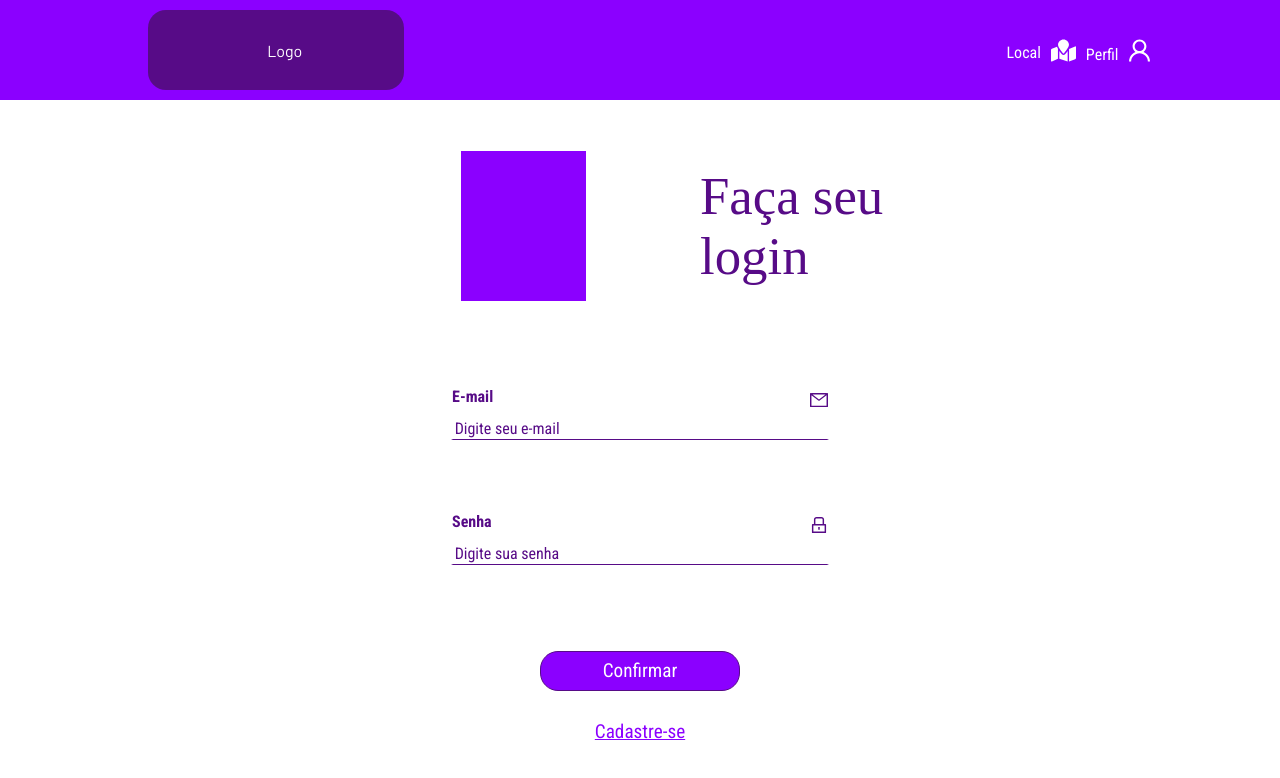
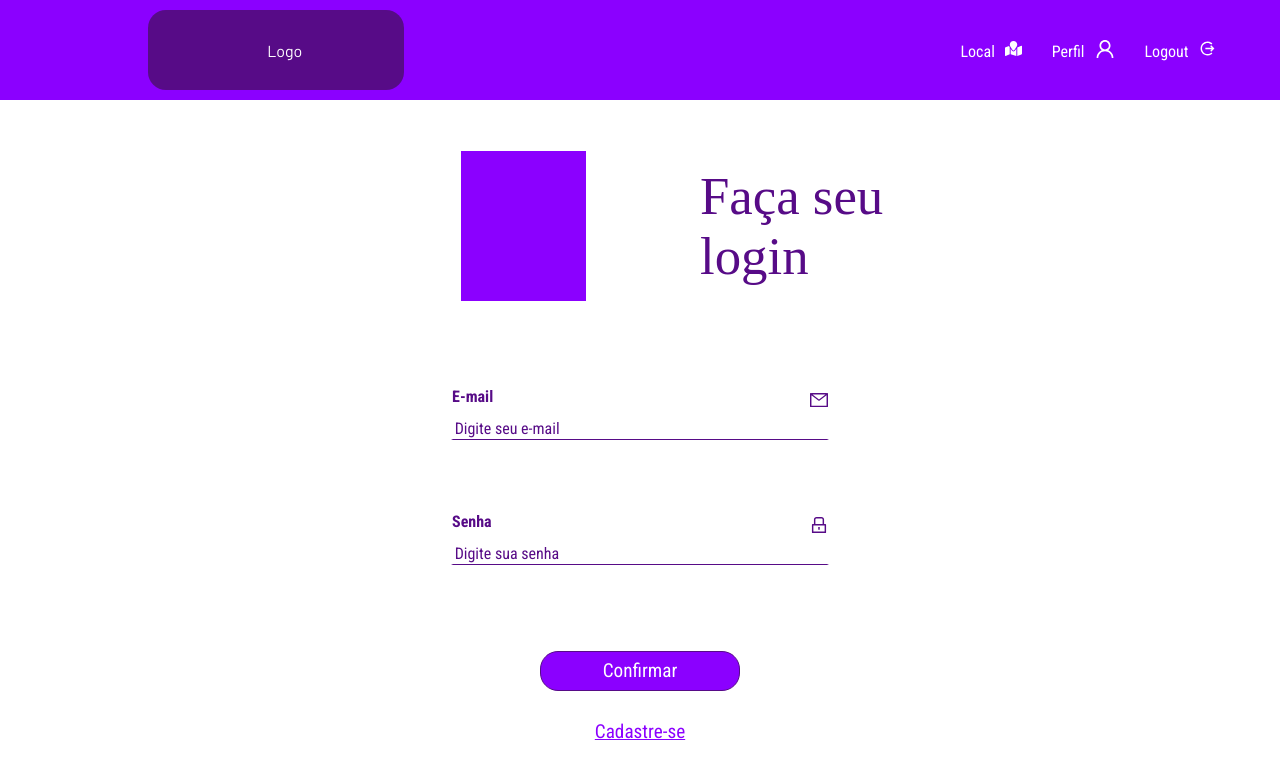
Before and after one commit to cpejr/front-web-mvpclinicas, a React (Vite) app: page /login in a window 1280 px wide. Shown: the top 778 px of the page. Built offline with nearby package versions, Linux system fonts and the light colour scheme; no server answers.

Commit message:
fix : logout and new local on the header

```diff
--- a/src/Components/Header/Header.jsx
+++ b/src/Components/Header/Header.jsx
@@ -1,5 +1,7 @@
 import { UserOutlined } from "@ant-design/icons";
 import { FaMapMarked } from "react-icons/fa";
+import { IoMdLogOut } from "react-icons/io";
+import useAuthStore from "../../stores/auth";
 import {
   BackButton,
   BackLink,
@@ -8,11 +10,14 @@ import {
   ContainerDiv,
   ContainerHeader,
   LogoText,
+  HeaderArea,
 } from "./Styles";
 import { useNavigate } from "react-router-dom";
 
 function Header() {
   const navigate = useNavigate();
+  const isAdmin = useAuthStore((state) => state?.usuario?.admin);
+  console.log(isAdmin);
 
   return (
     <ContainerHeader>
@@ -23,19 +28,20 @@ function Header() {
       </ContainerDiv>
       <ContainerEsquerda>
         <BackLink>
-          <BackButton to="/novolocal" style={{ marginTop: "5px" }}>
-            Local
-          </BackButton>
-
-          <FaMapMarked
-            style={{ marginRight: "10px", fontSize: "25px", color: "#fff" }}
-          />
-          <BackButton to="/perfil">
-            Perfil
-            <UserOutlined
-              style={{ padding: "0.5rem", fontSize: "25px", color: "#fff" }}
-            />
-          </BackButton>
+          {!isAdmin && (
+            <HeaderArea>
+              <BackButton to="/novolocal">Local</BackButton>
+              <FaMapMarked style={{ fontSize: "17px", color: "#fff" }} />
+            </HeaderArea>
+          )}
+          <HeaderArea>
+            <BackButton to="/perfil">Perfil</BackButton>
+            <UserOutlined style={{ fontSize: "20px", color: "#fff" }} />
+          </HeaderArea>
+          <HeaderArea>
+            <BackButton to="/login">Logout</BackButton>
+            <IoMdLogOut style={{ fontSize: "17px", color: "#fff" }} />
+          </HeaderArea>
         </BackLink>
       </ContainerEsquerda>
     </ContainerHeader>
--- a/src/Components/Header/Styles.js
+++ b/src/Components/Header/Styles.js
@@ -64,6 +64,7 @@ export const LogoText = styled.p`
 export const BackLink = styled.div`
   display: flex;
   align-items: center;
+  gap: 30px;
 `;
 
 export const BackButton = styled(Link)`
@@ -91,3 +92,4 @@ export const SairTexto = styled.div`
     font-size: 1em;
   }
 `;
+export const HeaderArea = styled.div``;
--- a/src/pages/Local/Local.jsx
+++ b/src/pages/Local/Local.jsx
@@ -1,4 +1,4 @@
-import React, { useEffect, useState } from "react";
+import { useEffect, useState } from "react";
 import useAuthStore from "../../stores/auth";
 import AddToast from "../../components/AddToast/AddToast";
 import { toast } from "react-toastify";
@@ -134,11 +134,13 @@ function Local() {
 
   useEffect(() => {
     pegandoDadosLocal();
+    // eslint-disable-next-line react-hooks/exhaustive-deps
   }, [id_local]);
 
   useEffect(() => {
     setCarregandoComentarios(true);
     pegandoComentariosLocal();
+    // eslint-disable-next-line react-hooks/exhaustive-deps
   }, [id_local]);
 
   return (
```
